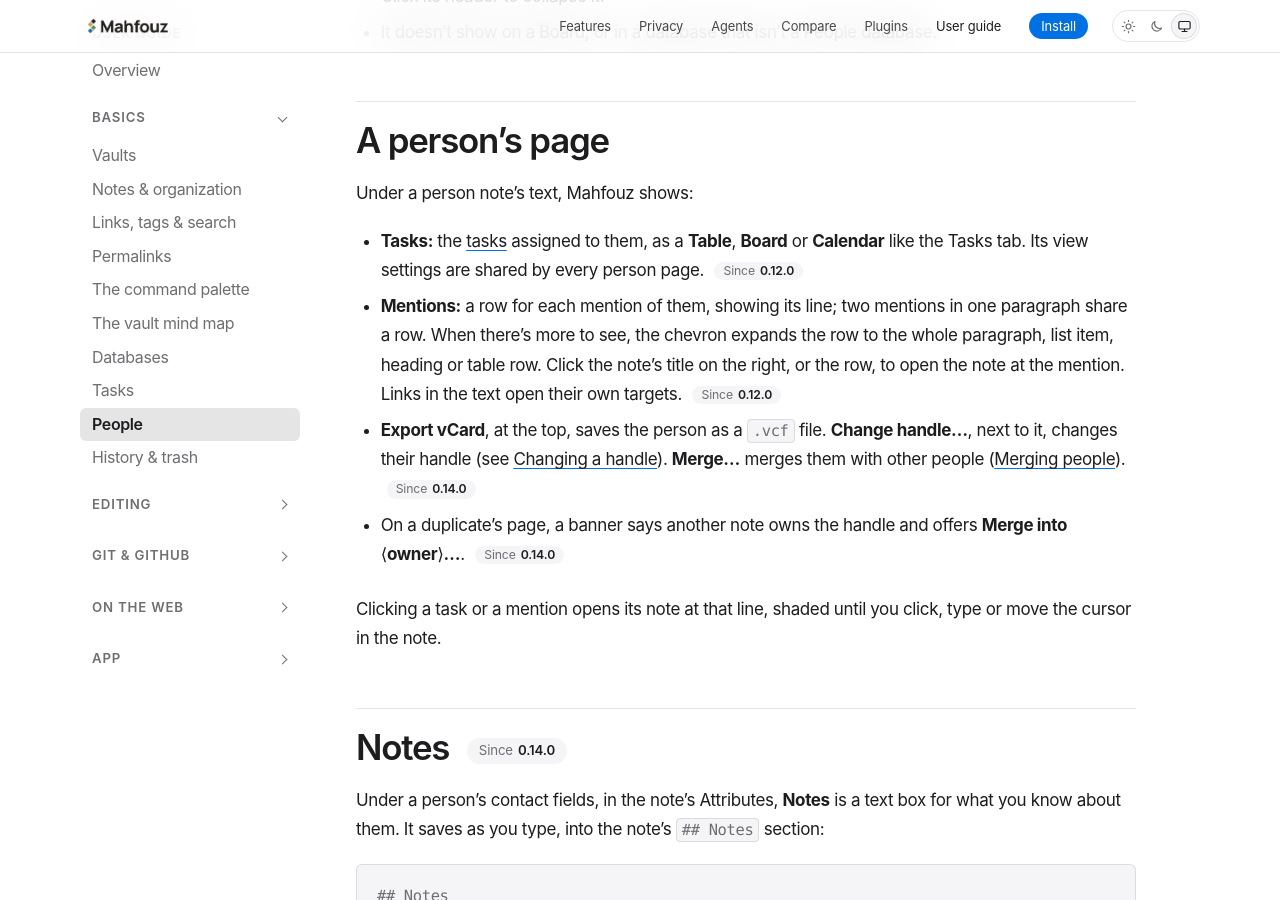
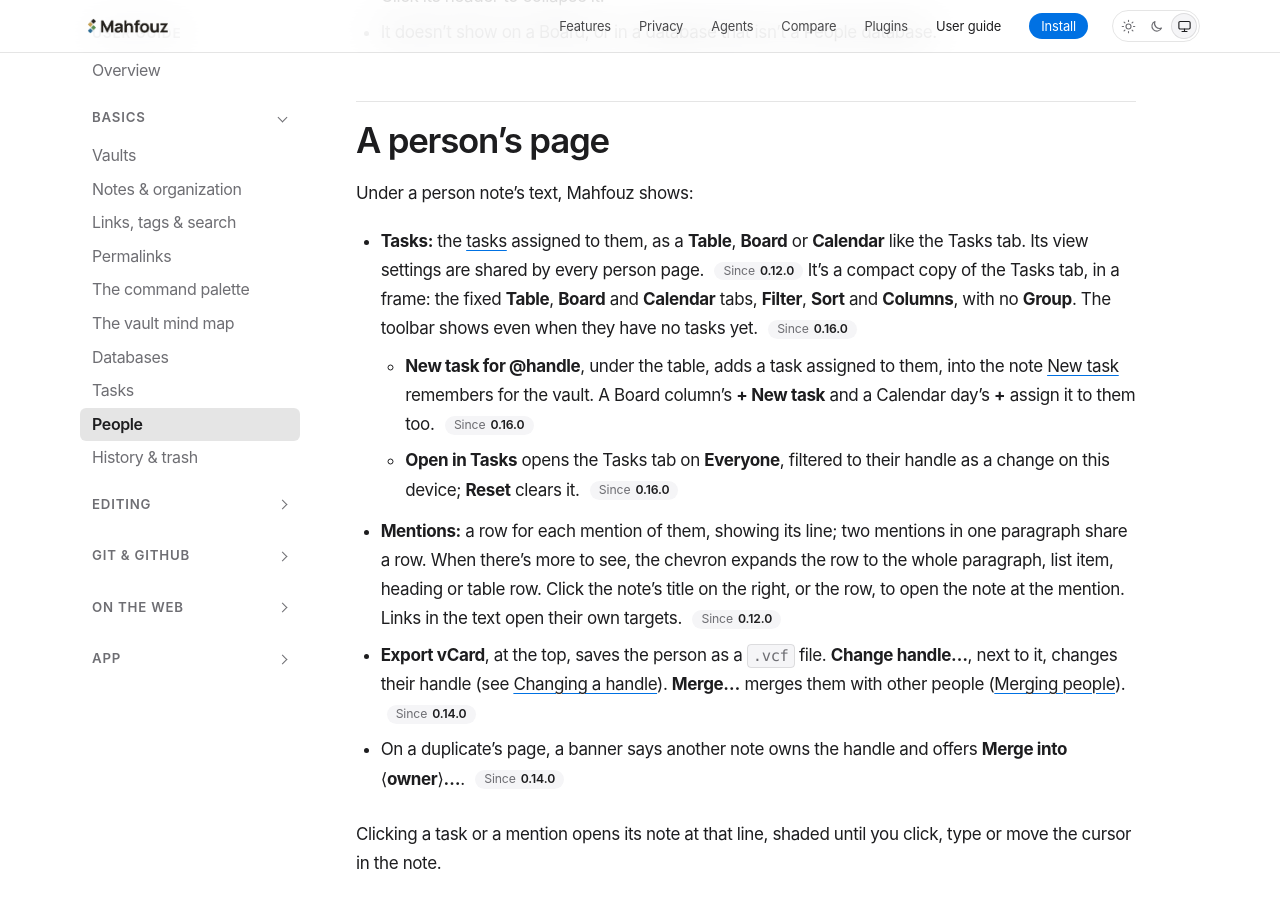
Before and after one commit to mahfouz-app/docs, a Jekyll site: the page built from guide/people.md, in a window 1280 px wide and 900 px high, scrolled down 5369 px. Built offline with Jekyll 4.4.1, drawn with Linux system fonts in a browser that asks for light colours.

Commit message:
Guide: a person's Tasks as a compact database view, New task for @handle, Open in Tasks
Co-Authored-By: Claude Opus 5.5 <noreply@anthropic.com>

```diff
--- a/guide/people.md
+++ b/guide/people.md
@@ -224,6 +224,17 @@ Under a person note's text, Mahfouz shows:
 - **Tasks:** the [tasks](/guide/tasks/) assigned to them, as a **Table**,
   **Board** or **Calendar** like the Tasks tab. Its view settings are shared
   by every person page. {% include since.html v="0.12.0" %}
+  It's a compact copy of the Tasks tab, in a frame: the fixed **Table**,
+  **Board** and **Calendar** tabs, **Filter**, **Sort** and **Columns**,
+  with no **Group**. The toolbar shows even when they have no tasks yet.
+  {% include since.html v="0.16.0" %}
+  - **New task for @handle**, under the table, adds a task assigned to
+    them, into the note [New task](/guide/tasks/#new-task) remembers for
+    the vault. A Board column's **+ New task** and a Calendar day's **+**
+    assign it to them too. {% include since.html v="0.16.0" %}
+  - **Open in Tasks** opens the Tasks tab on **Everyone**, filtered to
+    their handle as a change on this device; **Reset** clears it.
+    {% include since.html v="0.16.0" %}
 - **Mentions:** a row for each mention of them, showing its line; two
   mentions in one paragraph share a row. When there's more to see, the
   chevron expands the row to the whole paragraph, list item, heading or
```
Also changed, not shown: guide/tasks.md (+3 -1 lines).
